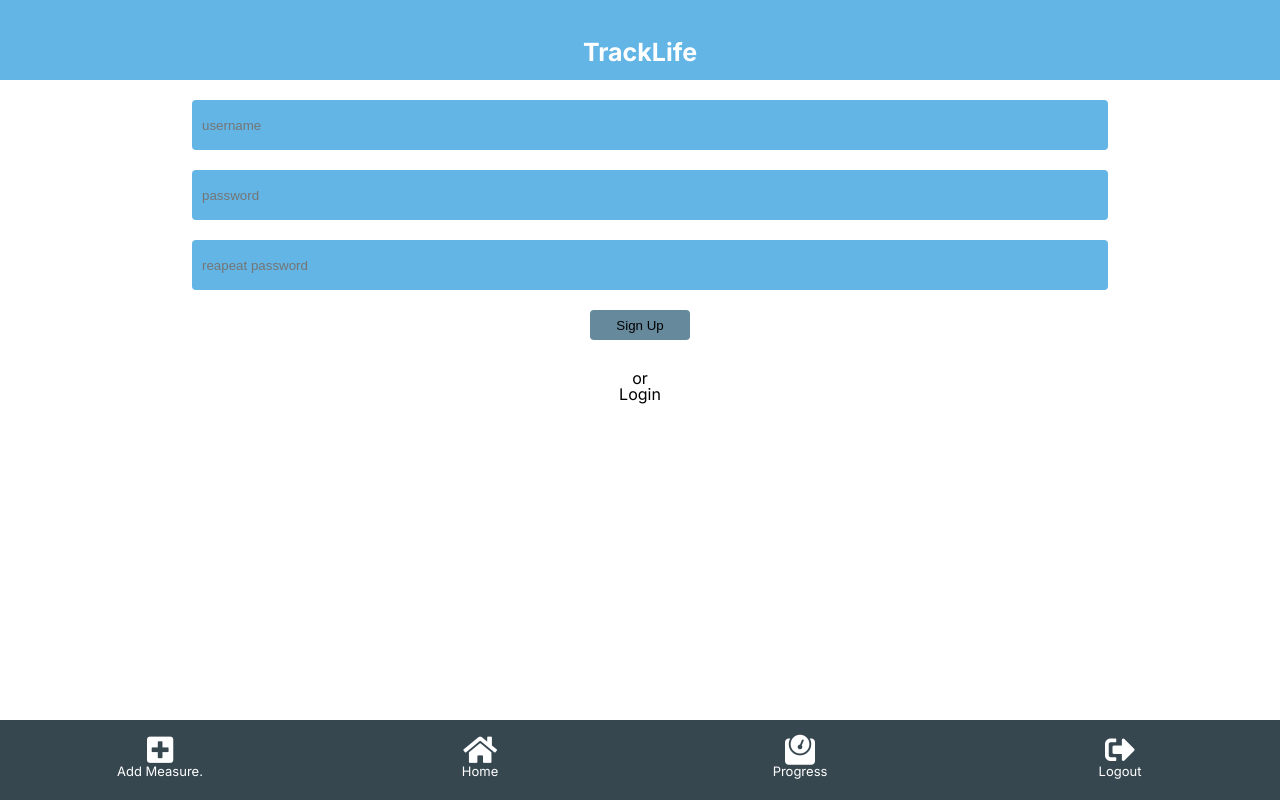
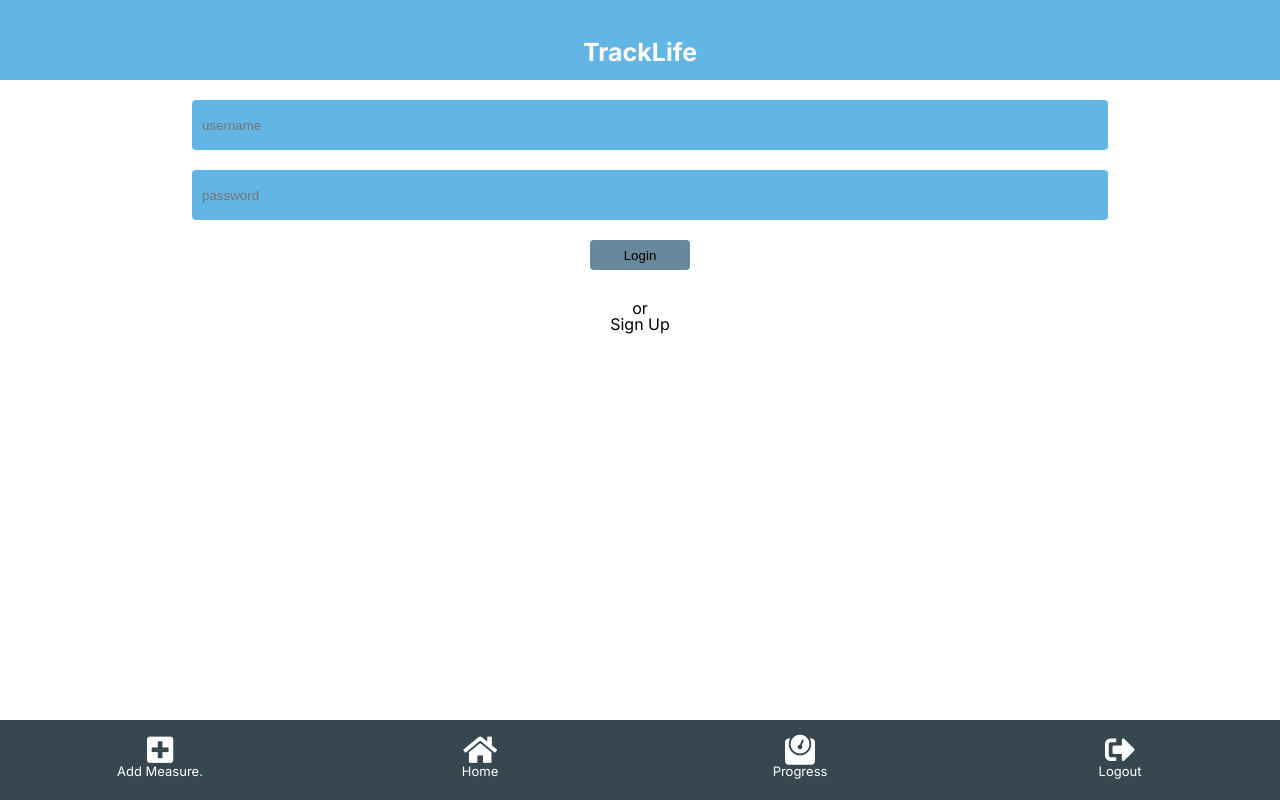
Before and after one commit to Davidosky007/tracking-app-react, a React (Create React App) app: page /session/login in a window 1280 px wide. Before the commit this address led to /users/session. Built offline with nearby package versions, Linux system fonts and the light colour scheme.

Commit message:
Fix my login button

```diff
--- a/src/Components/App.js
+++ b/src/Components/App.js
@@ -11,7 +11,7 @@ function App() {
       <BrowserRouter>
         <Nav />
         <Switch>
-          <Route exact path={['/users/session', '/users/sign-up']} component={Login} />
+          <Route exact path={['/session/login', '/users/sign-up']} component={Login} />
           <PrivateRoutes />
         </Switch>
         <Footer />
--- a/src/Components/Footer.js
+++ b/src/Components/Footer.js
@@ -1,3 +1,5 @@
+/* eslint-disable max-len */
+import { useLocation } from 'react-router-dom';
 import { logout } from '../logic/sessions';
 import Icon from './Icon';
 
@@ -6,12 +8,17 @@ const Footer = () => {
     logout();
   };
 
+  const location = useLocation();
+  const path = location.pathname.split('/')[2];
+  const hide = path !== 'sign-up';
+  const displayLog = hide ? <Icon icon="fas fa-sign-out-alt" path="/users/session" title="Logout" clickHandler={handleLogout} /> : <Icon icon="fas fa-sign-out-alt" path="/users/sign-up" title="Sign Up" />;
+
   return (
     <footer className="flex fixed footer">
       <Icon icon="fas fa-plus-square" path="/add" title="Add Measure." />
       <Icon icon="fas fa-home" path="/" title="Home" />
       <Icon icon="fas fa-weight" path="/progress" title="Progress" />
-      <Icon icon="fas fa-sign-out-alt" path="/users/session" title="Logout" clickHandler={handleLogout} />
+      {displayLog}
     </footer>
   );
 };
--- a/src/Components/Login.js
+++ b/src/Components/Login.js
@@ -14,7 +14,7 @@ const Login = () => {
   const submitValue = signUp ? 'Sign Up' : 'Login';
   const endpoint = signUp ? 'users' : 'session';
   const validatePassword = signUp ? <input className="field m-b-20 background-blue color-white" id="rPassword" type="password" placeholder="reapeat password" /> : <div />;
-  const link = signUp ? <a href="/users/session">Login</a> : <a href="/users/sign-up">Sign Up</a>;
+  const link = signUp ? <a href="/session/login">Login</a> : <a href="/users/sign-up">Sign Up</a>;
 
   const handleSubmit = async (e) => {
     e.preventDefault();
--- a/src/Containers/PrivateRoutes.js
+++ b/src/Containers/PrivateRoutes.js
@@ -58,7 +58,7 @@ const PrivateRoutes = (props) => {
       </>
     );
   } else {
-    routes = <Redirect to={{ pathname: '/users/session' }} />;
+    routes = <Redirect to={{ pathname: '/session/login' }} />;
   }
 
   return (
```
Also changed, not shown: 1 other file (tests, documents, lock files or other folders).
